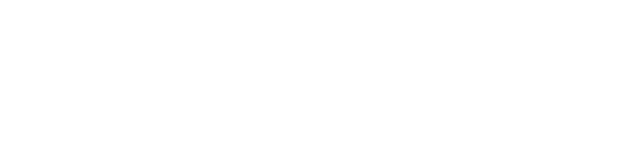
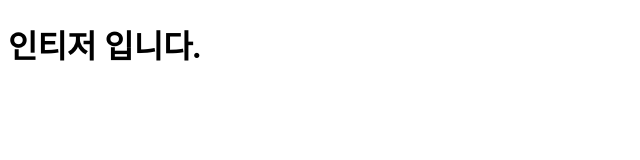
Before and after one commit to KimInteger/component, a website: page work-2.html in a window 1280 px wide. Shown: the whole page, without its empty margins (0-640 px from the left). Drawn offline with Linux system fonts and the light colour scheme.

Commit message:
react의 기초를 javascript로

```diff
--- a/work-2.html
+++ b/work-2.html
@@ -3,9 +3,29 @@
 <head>
   <meta charset="UTF-8">
   <meta name="viewport" content="width=device-width, initial-scale=1.0">
-  <title>Document</title>
+  <title>와 work-2 아시는구나!</title>
 </head>
 <body>
+  <div id="root"></div>
+  <script>
+    const root = document.getElementById('root');
 
+    const h1Component = () => {
+      return `<h1>인티저 입니다.</h1>`;
+    };
+
+    const app = () => {
+      return h1Component();
+    };
+
+    const renderApp = () => {
+      root.innerHTML = app();
+    }
+
+    document.addEventListener('DOMContentLoaded',()=>{
+      renderApp();
+    })
+
+  </script>
 </body>
 </html>
```
